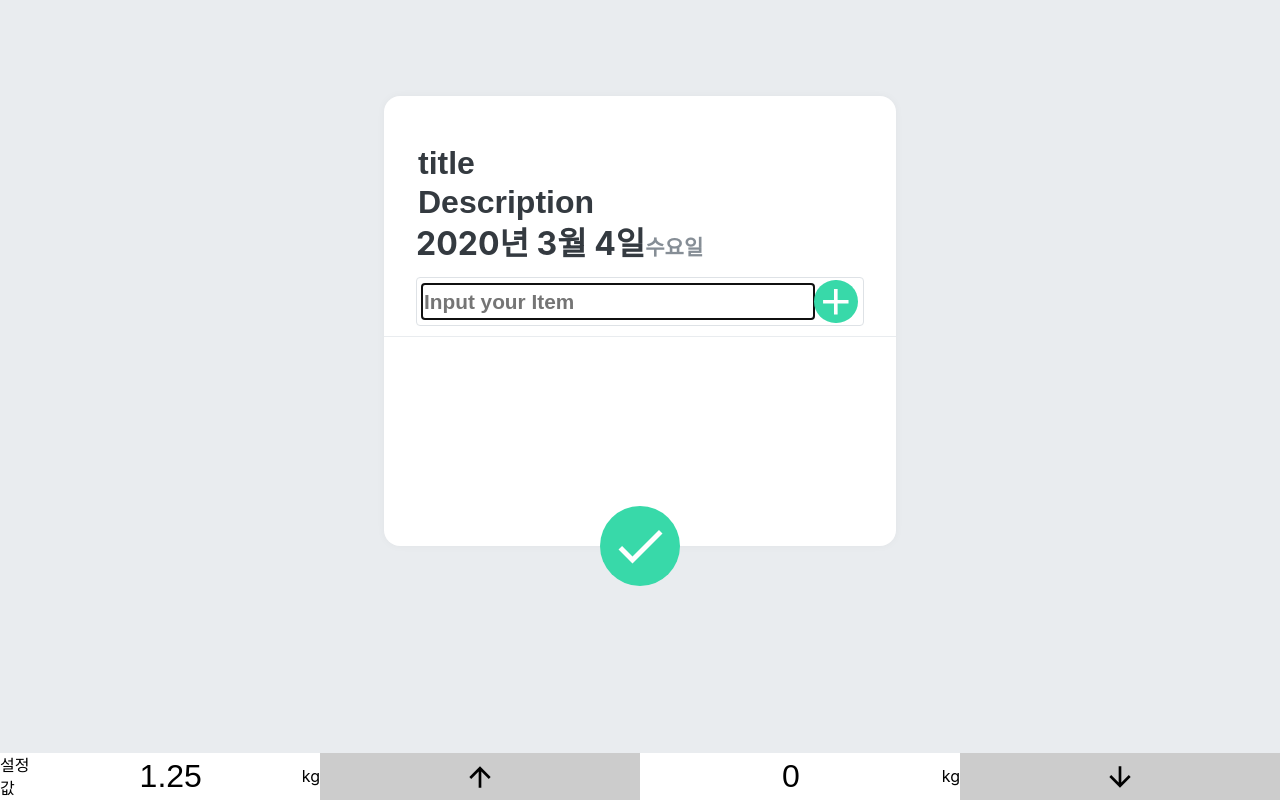
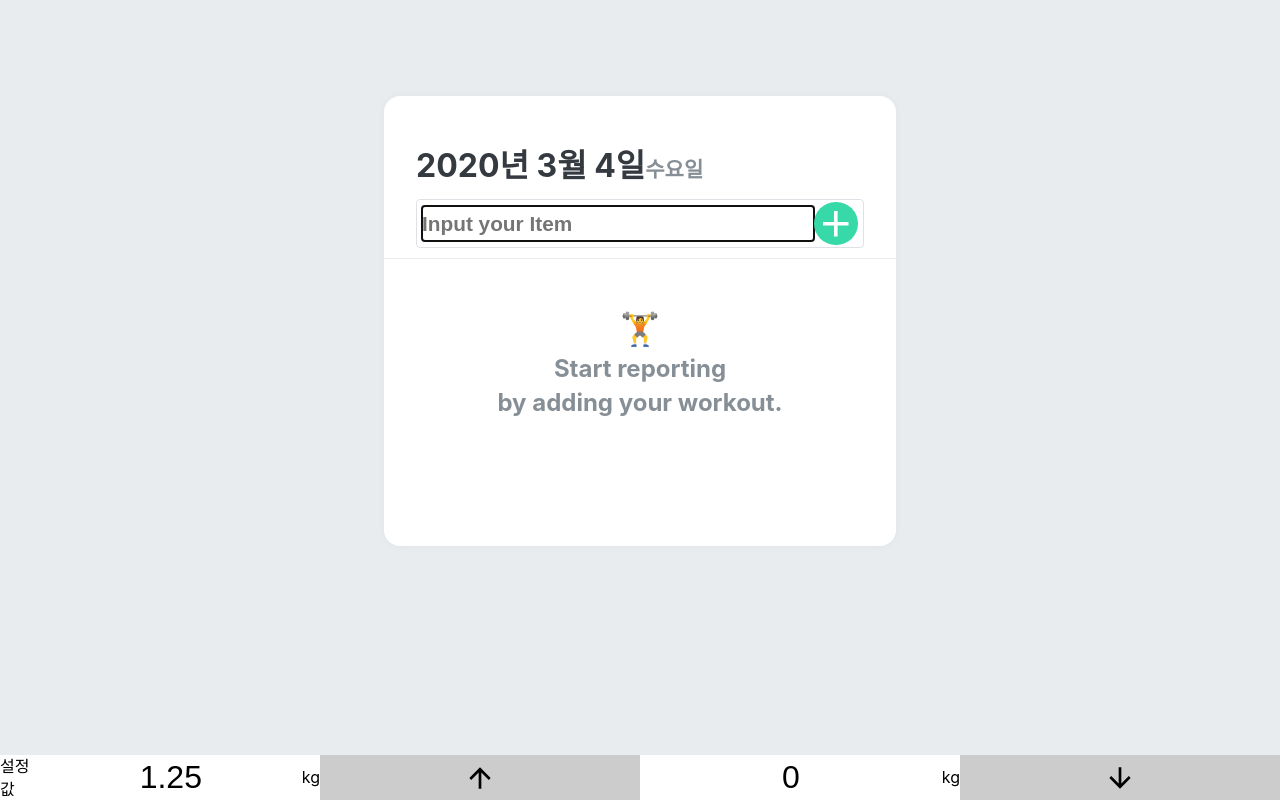
Before and after one commit to mooniljoo/web_my_workout_report, a React (Create React App) app: page / in a window 1280 px wide. Built offline with nearby package versions, Linux system fonts and the light colour scheme.

Commit message:
CSS - Safari 크로스브라우징, workoutlist 비었을 때

```diff
--- a/src/App.scss
+++ b/src/App.scss
@@ -32,7 +32,6 @@ body {
 
 @media (max-width: 1024px) {
   .MWR-wrapper {
-    width: 480px;
     margin-top: 40px;
     margin-bottom: 150px;
     // transition: margin 0.2s ease-in-out;
--- a/src/components/RoutineBody.js
+++ b/src/components/RoutineBody.js
@@ -33,13 +33,13 @@ function RoutineBody({ routine }) {
   const openPop = () => {
     setOpen(true);
     setCopyText(
+      // routine.title +
+      // "\n" +
+      // routine.desc +
+      // "\n" +
       (
-        routine.title +
-        "\n" +
-        routine.desc +
-        "\n" +
         routine.createdAt +
-        "\n" +
+        "\n\n" +
         Object.values(routine.workoutItems).map(
           workoutItem =>
             workoutItem.name +
@@ -47,7 +47,8 @@ function RoutineBody({ routine }) {
             Object.values(workoutItem.sets).map(
               set => set.set + "set " + set.weight + "kg " + set.reps + "reps\n"
             )
-        )
+        ) +
+        "\n"
       ).replace(/,/gi, "")
     );
   };
@@ -100,9 +101,11 @@ function RoutineBody({ routine }) {
           {copyState.copied && <MessageBottom>Copied.</MessageBottom>}
         </DarkBackground>
       )}
-      <CircleButton onClick={openPop}>
-        <MdCheck />
-      </CircleButton>
+      {Object.values(routine.workoutItems).length > 0 ? (
+        <CircleButton onClick={openPop}>
+          <MdCheck size="100%" />
+        </CircleButton>
+      ) : null}
     </>
   );
 }
--- a/src/components/RoutineHead.js
+++ b/src/components/RoutineHead.js
@@ -42,7 +42,7 @@ function RoutineHead({ routine }) {
   };
   return (
     <RoutineHeadBlock>
-      <RoutineHeadLine>
+      {/* <RoutineHeadLine>
         <Input
           type="text"
           value={title}
@@ -50,11 +50,11 @@ function RoutineHead({ routine }) {
           onMouseOver={test}
           readOnly={readonly}
         />
-        {/* {readonly ? (
+        {readonly ? (
           <MdEdit onClick={EditTitle} />
         ) : (
           <MdDone onClick={setReadOnly} />
-        )} */}
+        )}
       </RoutineHeadLine>
       <RoutineHeadLine>
         <Input
@@ -63,12 +63,12 @@ function RoutineHead({ routine }) {
           onChange={onChange}
           readOnly={readonly}
         />
-        {/* {readonly ? (
+        {readonly ? (
           <MdEdit onClick={EditTitle} />
         ) : (
           <MdDone onClick={setReadOnly} />
-        )} */}
-      </RoutineHeadLine>
+        )}
+      </RoutineHeadLine> */}
       <h2>
         {routine.createdAt}
         <span className="day">{routine.dayName}</span>
@@ -93,8 +93,10 @@ const CreateWorkoutItemBlock = styled.div`
   padding-bottom: 10px;
   border-bottom: 1px solid #e9ecef;
   background: #fff;
+  max-width: 512px;
 `;
 const Input = styled.input`
+  flex: 1;
   width: 100%;
   height: 100%;
   border: none;
--- a/src/components/WorkoutList.js
+++ b/src/components/WorkoutList.js
@@ -4,12 +4,35 @@ import styled from "styled-components";
 function WorkoutList({ workoutItems }) {
   return (
     <Ul>
-      {Object.values(workoutItems).map((workoutItem, index) => (
-        <WorkoutItem key={index} workoutItem={workoutItem} />
-      ))}
+      {Object.values(workoutItems).length > 0 ? (
+        Object.values(workoutItems).map((workoutItem, index) => (
+          <WorkoutItem key={index} workoutItem={workoutItem} />
+        ))
+      ) : (
+        <Text>
+          <span
+            role="img"
+            aria-label="emoji-workout-men"
+            style={{ fontSize: "2rem" }}
+          >
+            🏋️
+          </span>
+          <br />
+          Start reporting
+          <br />
+          by adding your workout.
+        </Text>
+      )}
     </Ul>
   );
 }
+const Text = styled.div`
+  margin-top: 3rem;
+  font-size: 1.5rem;
+  color: #868e96;
+  font-weight: bold;
+  text-align: center;
+`;
 
 const Ul = styled.ul`
   padding: 0;
--- a/src/initialize.scss
+++ b/src/initialize.scss
@@ -1,4 +1,8 @@
-ul {
+ul,
+input,
+textarea,
+button,
+select {
   margin: 0;
   padding: 0;
 }
```
